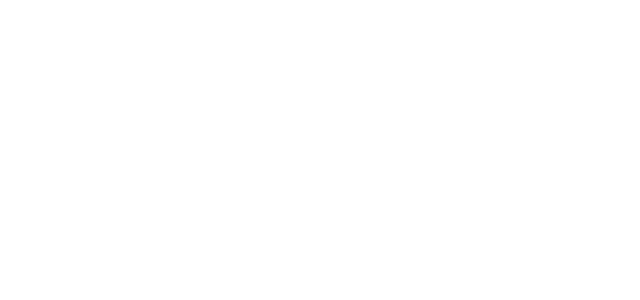
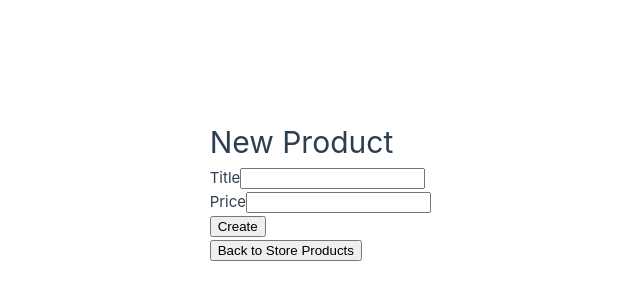
Before and after one commit to cristiano-borsato/delivery-seller, a Vue app: page /stores/1/products/new in a window 1280 px wide. Before the commit this address had no page. Shown: the part 210-510 px from the top of the page, without its empty margins (209-849 px from the left). Built offline with nearby package versions, Linux system fonts and the light colour scheme.

Commit message:
Implementar formulário para criação de novo produto para loja

```diff
--- /dev/null
+++ b/src/components/NewProduct.vue
@@ -0,0 +1,68 @@
+<script setup lang="ts">
+import { ref, onMounted } from 'vue'
+import { useRouter, useRoute } from 'vue-router'
+import { Auth } from '../auth'
+
+const product = ref({ title: '', price: '', store_id: '' })
+const router = useRouter()
+const route = useRoute()
+const storeId = route.params.storeId
+
+onMounted(() => {
+  product.value.store_id = storeId // Definindo o store_id diretamente
+})
+
+function createProduct() {
+  const auth = new Auth()
+
+  // Criando um novo objeto com apenas as chaves permitidas
+  const newProduct = {
+    title: product.value.title,
+    price: product.value.price,
+    store_id: product.value.store_id
+  }
+
+  fetch('http://localhost:3000/products', {
+    method: 'POST',
+    headers: {
+      'Content-Type': 'application/json',
+      Accept: 'application/json',
+      Authorization: `Bearer ${auth.getFallback('token')}`
+    },
+    body: JSON.stringify({ product: newProduct })
+  })
+    .then((response) => response.json())
+    .then((data) => {
+      console.log('Create response:', data)
+      alert('Product created successfully!')
+      router.push(`/stores/${storeId}/products`)
+    })
+    .catch((error) => {
+      console.error('Error creating product:', error)
+    })
+}
+
+function goBack() {
+  router.push(`/stores/${storeId}/products`)
+}
+</script>
+
+
+<template>
+  <div>
+    <h1>New Product</h1>
+    <form @submit.prevent="createProduct">
+      <div>
+        <label for="title">Title</label>
+        <input id="title" v-model="product.title" />
+      </div>
+      <div>
+        <label for="price">Price</label>
+        <input id="price" v-model="product.price" />
+      </div>
+      <input type="hidden" v-model="product.store_id" />
+      <button type="submit">Create</button>
+    </form>
+    <button @click="goBack">Back to Store Products</button>
+  </div>
+</template>
--- a/src/components/SignUpForm.vue
+++ b/src/components/SignUpForm.vue
@@ -21,8 +21,7 @@
     password_confirmation.value || '',
     () => {
       awaiting.value = false
-      router.push('/')
-      window.location.reload()
+      router.push('/signin')
     },
     (errorMessage) => {
       awaiting.value = false
--- a/src/components/StoreForm.vue
+++ b/src/components/StoreForm.vue
@@ -53,5 +53,7 @@
       <input v-model="storeName" type="text" required /><br />
       <button type="submit" v-show="!awaiting">Create Store</button>
     </form>
+    <p><RouterLink to="/">Home</RouterLink></p>
   </div>
+
 </template>
--- a/src/components/StoreProducts.vue
+++ b/src/components/StoreProducts.vue
@@ -7,10 +7,10 @@
 const storeName = ref('')
 const router = useRouter()
 const route = useRoute()
+const storeId = route.params.storeId
 
 onMounted(() => {
   const auth = new Auth()
-  const storeId = route.params.storeId
 
   fetch(`http://localhost:3000/stores/${storeId}/products`, {
     method: 'GET',
@@ -21,7 +21,7 @@
   })
     .then((response) => response.json())
     .then((data) => {
-      console.log(data);
+      console.log(data)
       storeName.value = data.store.name
       products.value = data.products
     })
@@ -32,24 +32,13 @@
 }
 
 function editProduct(productId: number) {
-  const storeId = route.params.storeId
   router.push({ name: 'EditProduct', params: { storeId, productId } })
 }
+
+function createProduct() {
+  router.push({ name: 'NewProduct', params: { storeId } })
+}
 </script>
-
-
-<!-- <template>
-  <div>
-    <h1>Products in {{ storeName }}</h1>
-    <ul>
-      <li v-for="product in products" :key="product.id">
-        {{ product.title }} - {{ product.price }}
-      </li>
-    </ul>
-    <br>
-    <button @click="goBack">Back to Stores</button>
-  </div>
-</template> -->
 
 <template>
   <div>
@@ -62,5 +51,6 @@
     </ul>
     <br>
     <button @click="goBack">Back to Stores</button>
+    <button @click="createProduct">Create Product</button>
   </div>
 </template>
--- a/src/components/StoresList.vue
+++ b/src/components/StoresList.vue
@@ -30,6 +30,10 @@
   router.push({ path: `/stores/${storeId}/products` })
 }
 
+function createProduct(storeId: number) {
+  router.push({ path: `/stores/${storeId}/products/new` })
+}
+
 </script>
 
 <template>
@@ -40,7 +44,10 @@
         {{ store.name }}
         <button @click="editStore(store.id)">Edit</button>
         <button @click="viewDetails(store.id)">Detalhes</button>
+        <button @click="createProduct(store.id)">Criar Produto</button>
       </li>
     </ul>
+    <p><RouterLink to="/">Home</RouterLink></p>
   </div>
+
 </template>
--- a/src/router/index.ts
+++ b/src/router/index.ts
@@ -6,6 +6,7 @@
 import EditStoreForm from '../components/EditStoreForm.vue'
 import StoreProducts from '../components/StoreProducts.vue'
 import EditProduct from '../components/EditProduct.vue'
+import NewProduct from '../components/NewProduct.vue'
 
 const router = createRouter({
   history: createWebHistory(import.meta.env.BASE_URL),
@@ -44,6 +45,11 @@
       path: '/stores/:storeId/products/:productId/edit',
       name: 'EditProduct',
       component: EditProduct
+    },
+    {
+      path: '/stores/:storeId/products/new',
+      name: 'NewProduct',
+      component: NewProduct
     }
 
   ]
```
Also changed, not shown: src/components/UserProfile.vue (line endings or trailing spaces).
